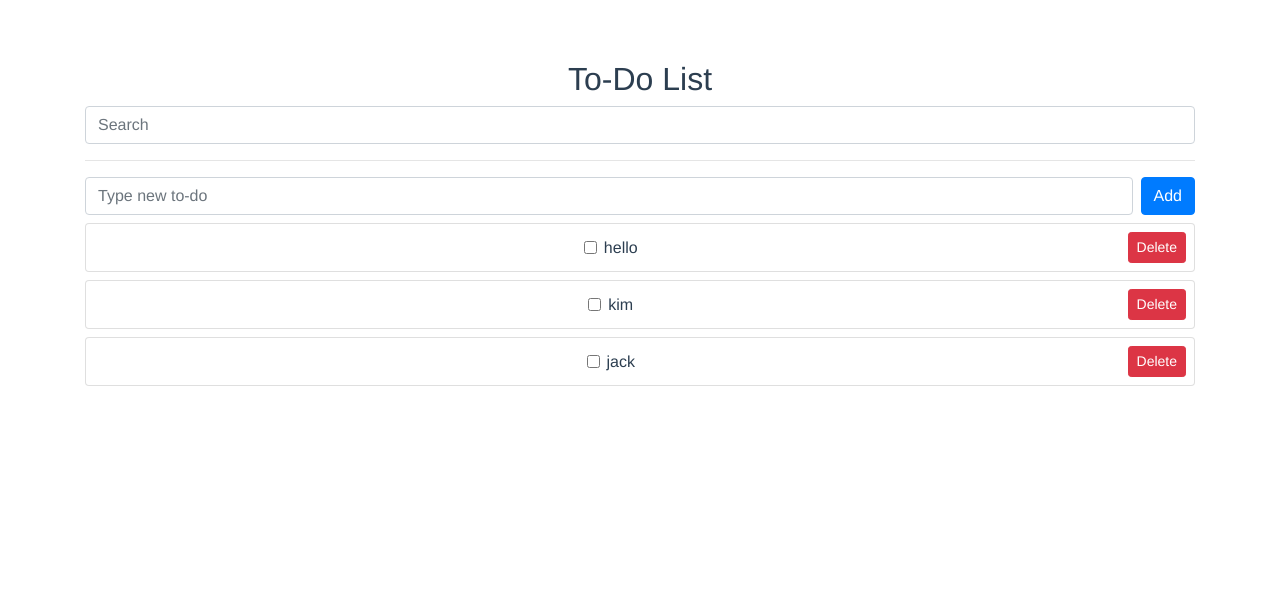
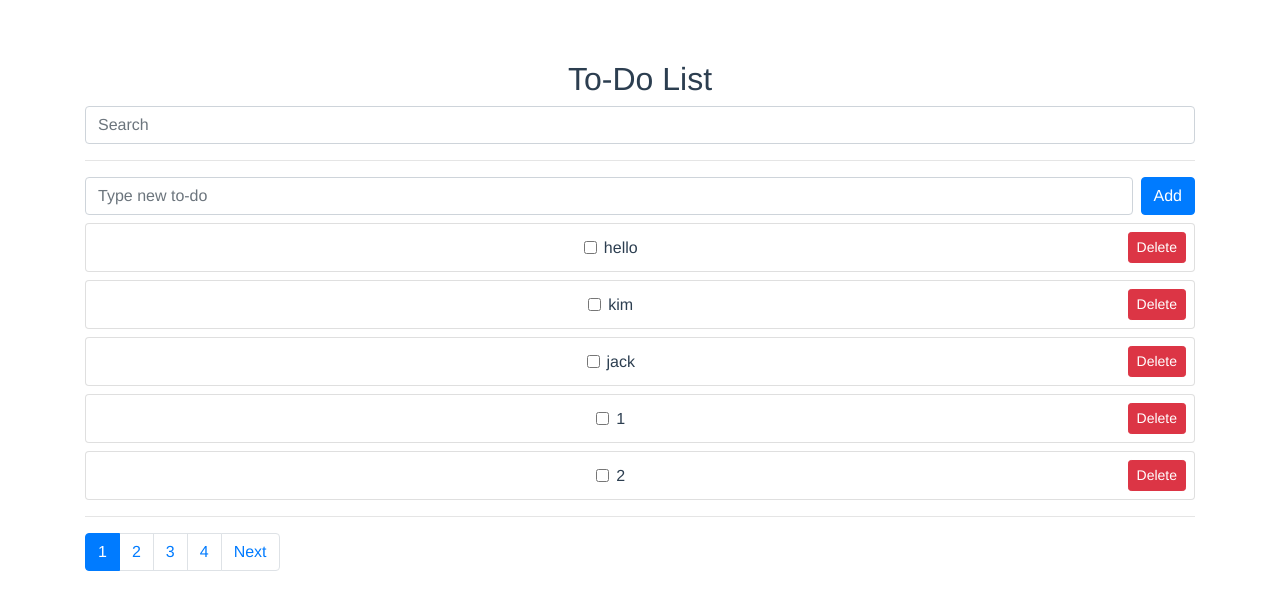
Before and after one commit to JeongEEE/vue3-todo, a Vue app: page / in a window 1280 px wide. Shown: the top 610 px of the page. Built offline with nearby package versions, Linux system fonts and the light colour scheme; data requests are answered from the project's data file.

Commit message:
pagination

```diff
--- a/db.json
+++ b/db.json
@@ -14,6 +14,76 @@
       "subject": "jack",
       "completed": false,
       "id": 4
+    },
+    {
+      "subject": "1",
+      "completed": false,
+      "id": 5
+    },
+    {
+      "subject": "2",
+      "completed": false,
+      "id": 6
+    },
+    {
+      "subject": "3",
+      "completed": false,
+      "id": 7
+    },
+    {
+      "subject": "4",
+      "completed": false,
+      "id": 8
+    },
+    {
+      "subject": "5",
+      "completed": false,
+      "id": 9
+    },
+    {
+      "subject": "6",
+      "completed": false,
+      "id": 10
+    },
+    {
+      "subject": "7",
+      "completed": false,
+      "id": 11
+    },
+    {
+      "subject": "8",
+      "completed": false,
+      "id": 12
+    },
+    {
+      "subject": "9",
+      "completed": false,
+      "id": 13
+    },
+    {
+      "subject": "10",
+      "completed": false,
+      "id": 14
+    },
+    {
+      "subject": "11",
+      "completed": false,
+      "id": 15
+    },
+    {
+      "subject": "112",
+      "completed": false,
+      "id": 16
+    },
+    {
+      "subject": "13",
+      "completed": false,
+      "id": 17
+    },
+    {
+      "subject": "14",
+      "completed": false,
+      "id": 18
     }
   ]
 }
--- a/src/App.vue
+++ b/src/App.vue
@@ -12,6 +12,25 @@
 		</div>
 		<TodoList :todos="filteredTodos" @toggle-todo="toggleTodo"
 			@delete-todo="deleteTodo" />
+		<hr />
+		<nav aria-label="Page navigation example">
+			<ul class="pagination">
+				<li v-if="currentPage !== 1" class="page-item">
+					<a class="page-link" @click="getTodos(currentPage - 1)"
+						style="cursor:pointer;">Previous</a>
+				</li>
+				<li class="page-item"
+					v-for="page in numberOfPages" :key="page"
+					:class="currentPage === page ? 'active' : ''">
+					<a class="page-link" @click="getTodos(page)"
+						style="cursor:pointer;">{{page}}</a>
+				</li>
+				<li v-if="currentPage !== numberOfPages" class="page-item">
+					<a class="page-link" @click="getTodos(currentPage + 1)"
+						style="cursor:pointer;">Next</a>
+				</li>
+			</ul>
+		</nav>
 	</div>
 </template>
 
@@ -30,16 +49,23 @@ export default {
 	},
   setup() {
 		const todos = ref([]);
-		const todoStyle = {
-			textDecoration: 'line-through',
-			color: 'grey'
-		}
-		const error = ref('')
+		const error = ref('');
+		const numberOfTodos = ref(0);
+		const limit = 5;
+		const currentPage = ref(1);
 
-		const getTodos = async () => {
+		const numberOfPages = computed(() => {
+			return Math.ceil(numberOfTodos.value / limit);
+		})
+
+		const getTodos = async (page = currentPage.value) => {
+			currentPage.value = page;
 			try {
-				const res = await axios.get('http://localhost:3000/todos');
+				const res = await axios.get(
+					`http://localhost:3000/todos?_page=${page}&_limit=${limit}`
+				);
 				console.log(res.data);
+				numberOfTodos.value = res.headers['x-total-count'];
 				todos.value = res.data;
 			} catch(err) {
 				console.log(err);
@@ -104,8 +130,8 @@ export default {
 		})
 
 		return {
-			todos, addTodo, updateName, todoStyle, deleteTodo, toggleTodo,
-			searchText, filteredTodos, error
+			todos, addTodo, updateName, deleteTodo, toggleTodo, getTodos,
+			searchText, filteredTodos, error, numberOfPages, currentPage
 		};
 	}
 }
--- a/src/components/TodoList.vue
+++ b/src/components/TodoList.vue
@@ -27,6 +27,11 @@ export default {
 	},
 	emits: ['toggle-todo', 'delete-todo'],
 	setup(props, { emit }) {
+		const todoStyle = {
+			textDecoration: 'line-through',
+			color: 'grey'
+		}
+
 		const toggleTodo = (index) => {
 			emit('toggle-todo', index);
 		}
@@ -37,7 +42,7 @@ export default {
 
 
 		return {
-			toggleTodo, deleteTodo
+			todoStyle, toggleTodo, deleteTodo
 		}
 	}
 }
```
